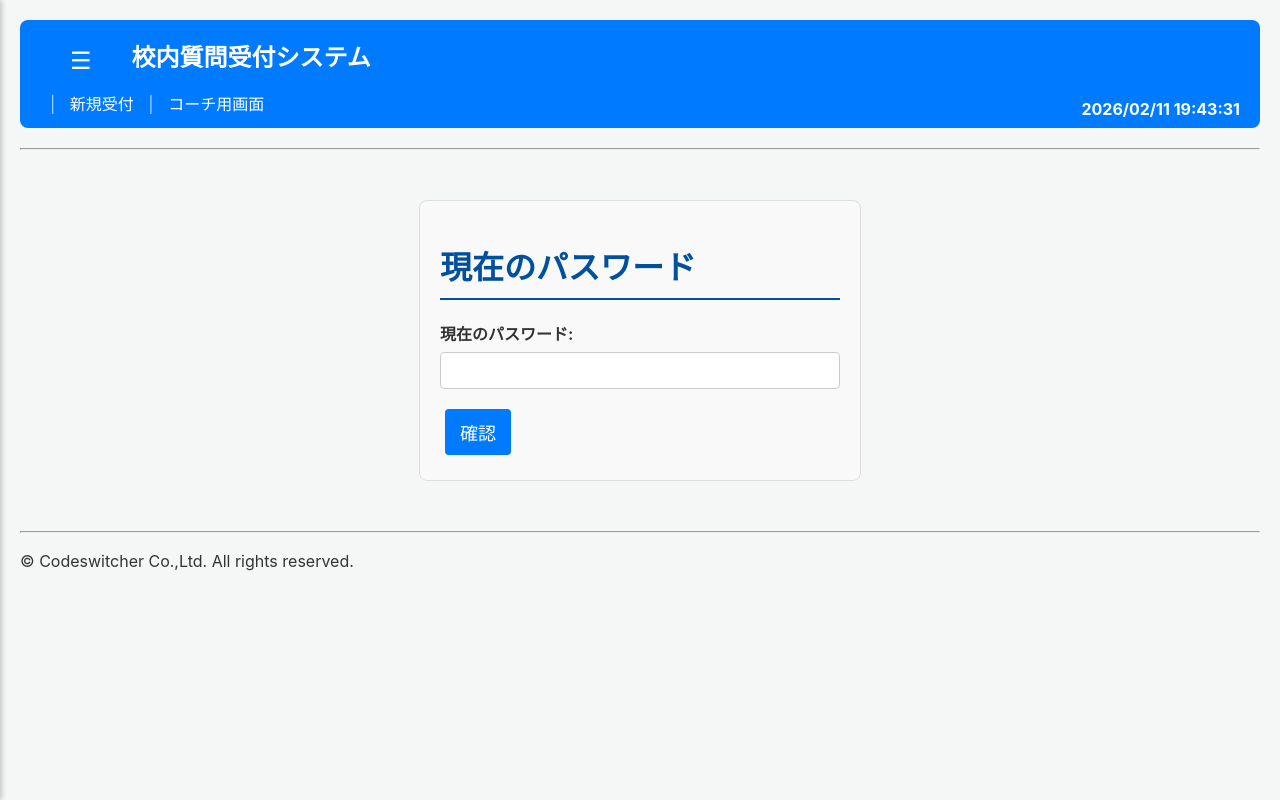
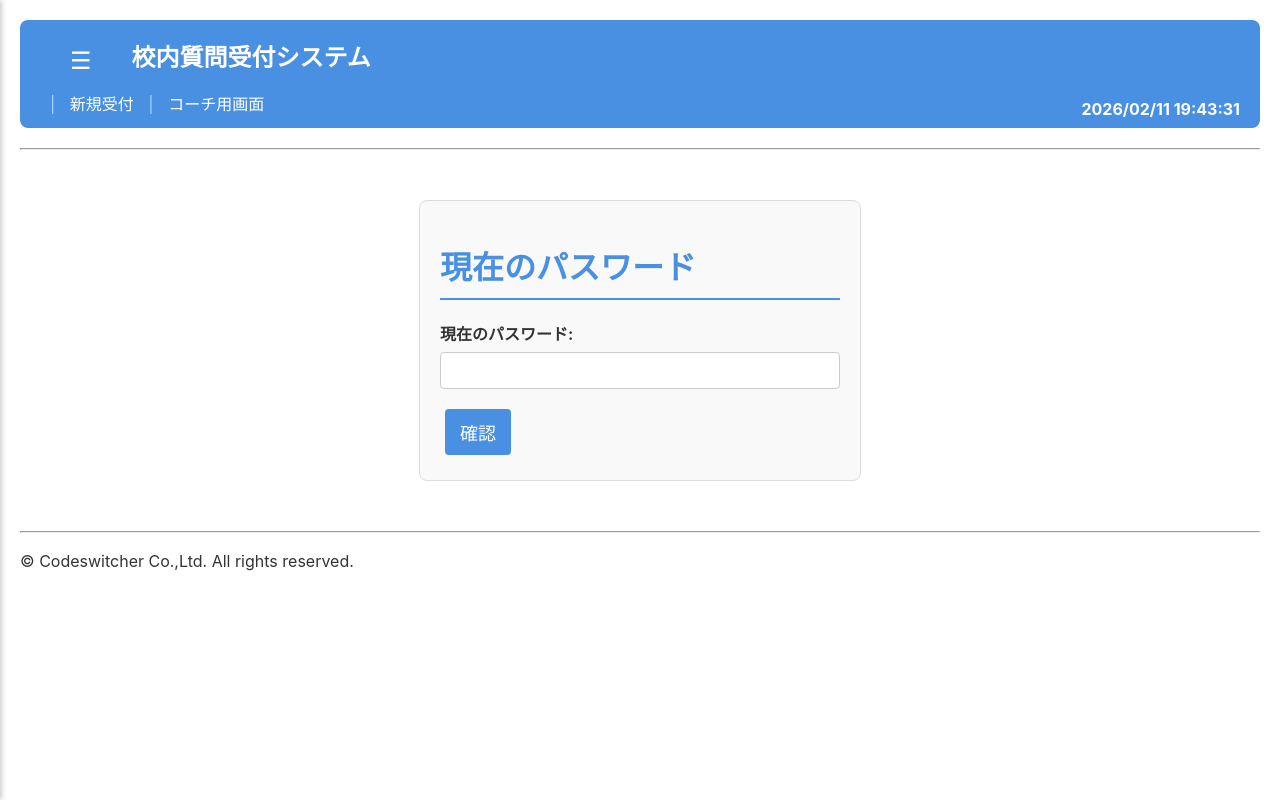
Before and after one commit to likefack/Checkin_outManagement, a Flask app: page /qna/change_password in a window 1280 px wide. Run offline with Flask 3, Linux system fonts and the light colour scheme; data that the repository does not hold is empty; parts of the project's set-up code (start-up, migrations or seed data) failed here and were passed over.

Commit message:
テーマから

```diff
--- a/作成者用_untouchable/py/app.py
+++ b/作成者用_untouchable/py/app.py
@@ -122,6 +122,11 @@ configure_logging(app)
 # --- タイムゾーン定義 ---
 JST = pytz.timezone('Asia/Tokyo')
 UTC = pytz.utc
+
+# --- テーマカラーの注入 ---
+@app.context_processor
+def inject_theme_color():
+    return dict(theme_color=os.getenv('THEME_COLOR', '#4a90e2'))
 
 # --- データベース接続 ---
 def get_db_connection():
@@ -652,7 +657,7 @@ def handle_create_report():
 @app.route('/api/settings', methods=['GET', 'POST'])
 def manage_settings():
     # 編集を許可するキーのリスト
-    ALLOWED_KEYS = ['APP_NAME', 'ORGANIZATION_NAME', 'ORGANIZATION_NAME_ENG', 'MAX_SEAT_NUMBER']
+    ALLOWED_KEYS = ['APP_NAME', 'ORGANIZATION_NAME', 'ORGANIZATION_NAME_ENG', 'MAX_SEAT_NUMBER', 'THEME_COLOR']
 
     if request.method == 'GET':
         settings = {key: os.getenv(key, '') for key in ALLOWED_KEYS}
--- a/作成者用_untouchable/school_qna/static/css/style.css
+++ b/作成者用_untouchable/school_qna/static/css/style.css
@@ -1,19 +1,23 @@
+:root {
+    --primary-color: #4a90e2; /* デフォルト値 */
+}
+
 body {
     font-family: -apple-system, BlinkMacSystemFont, "Segoe UI", Roboto, "Helvetica Neue", Arial, sans-serif; /* モダンなフォント */
     margin: 20px;
-    background-color: #f4f7f6; /* 少し落ち着いた背景色 */
+    background-color: #ffffff; /* 白色の背景に変更 */
     color: #333;
     line-height: 1.6; /* 行間を少し広めに */
 }
 
 h1, h2 {
-    color: #00509e;
-    border-bottom: 2px solid #00509e; /* 見出しに下線 */
+    color: var(--primary-color);
+    border-bottom: 2px solid var(--primary-color); /* 見出しに下線 */
     padding-bottom: 5px;
 }
 
 .app-header {
-    background-color: #007bff; /* ヘッダーの背景色 */
+    background-color: var(--primary-color); /* ヘッダーの背景色 */
     padding: 10px 20px;
     border-radius: 8px;
     margin-bottom: 20px;
@@ -257,7 +261,7 @@ th {
     border: none;
 }
 .btn-primary {
-    background-color: #007bff;
+    background-color: var(--primary-color);
     color: white;
 }
 
@@ -304,7 +308,7 @@ th {
 .sidebar-overlay.active { display: block; }
 .sidebar-header {
     padding: 20px;
-    background-color: #4a90e2; /* メインアプリに合わせた青色 */
+    background-color: var(--primary-color); /* 環境変数の色を使用 */
     color: white;
     display: flex;
     justify-content: space-between;
@@ -334,9 +338,9 @@ th {
 .sidebar-nav li a:hover { background-color: #f5f7fa; }
 .sidebar-nav li a.active {
     background-color: #e6f0fa;
-    color: #4a90e2;
+    color: var(--primary-color);
     font-weight: bold;
-    border-left: 5px solid #4a90e2;
+    border-left: 5px solid var(--primary-color);
 }
 .sidebar-section-header {
     padding: 15px 20px 5px 20px;
--- a/作成者用_untouchable/school_qna/templates/base.html
+++ b/作成者用_untouchable/school_qna/templates/base.html
@@ -5,6 +5,11 @@
     <meta name="viewport" content="width=device-width, initial-scale=1.0, user-scalable=no">
     <title>{% block title %}校内質問受付システム{% endblock %}</title>
     <link rel="stylesheet" href="{{ url_for('school_qna.static', filename='css/style.css') }}">
+    <style>
+        :root {
+            --primary-color: {{ theme_color }};
+        }
+    </style>
 
     <meta name="apple-mobile-web-app-capable" content="yes">
     <meta name="apple-mobile-web-app-status-bar-style" content="black">
--- a/作成者用_untouchable/templates/edit.html
+++ b/作成者用_untouchable/templates/edit.html
@@ -10,6 +10,11 @@
 
     <link rel="stylesheet" href="{{ url_for('static', filename='css/style.css') }}">
     <link rel="stylesheet" href="{{ url_for('static', filename='css/edit.css') }}">
+    <style>
+        :root {
+            --primary-color: {{ theme_color }};
+        }
+    </style>
 </head>
 <body>
     <header class="edit-header">
```
Also changed, not shown: 作成者用_untouchable/templates/index.html (+9 -0 lines).
